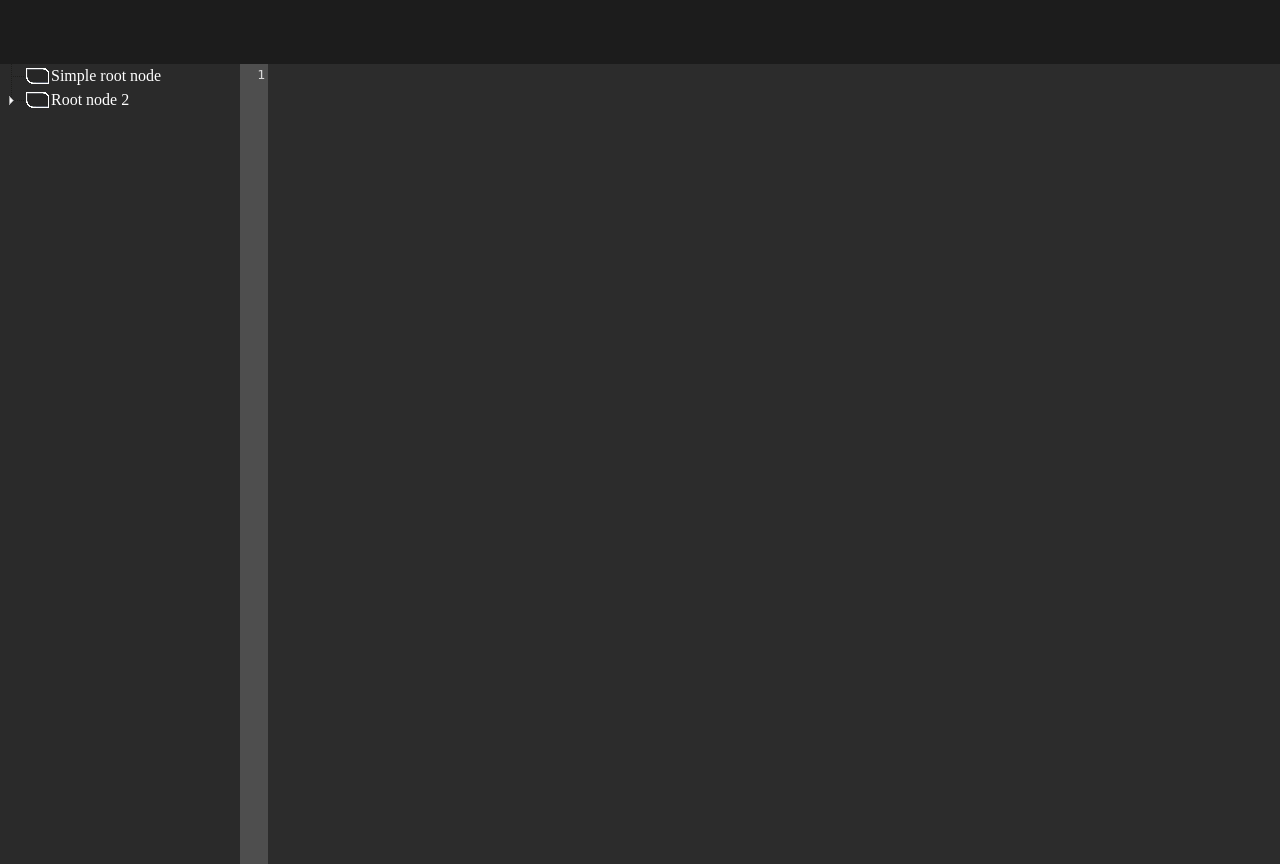
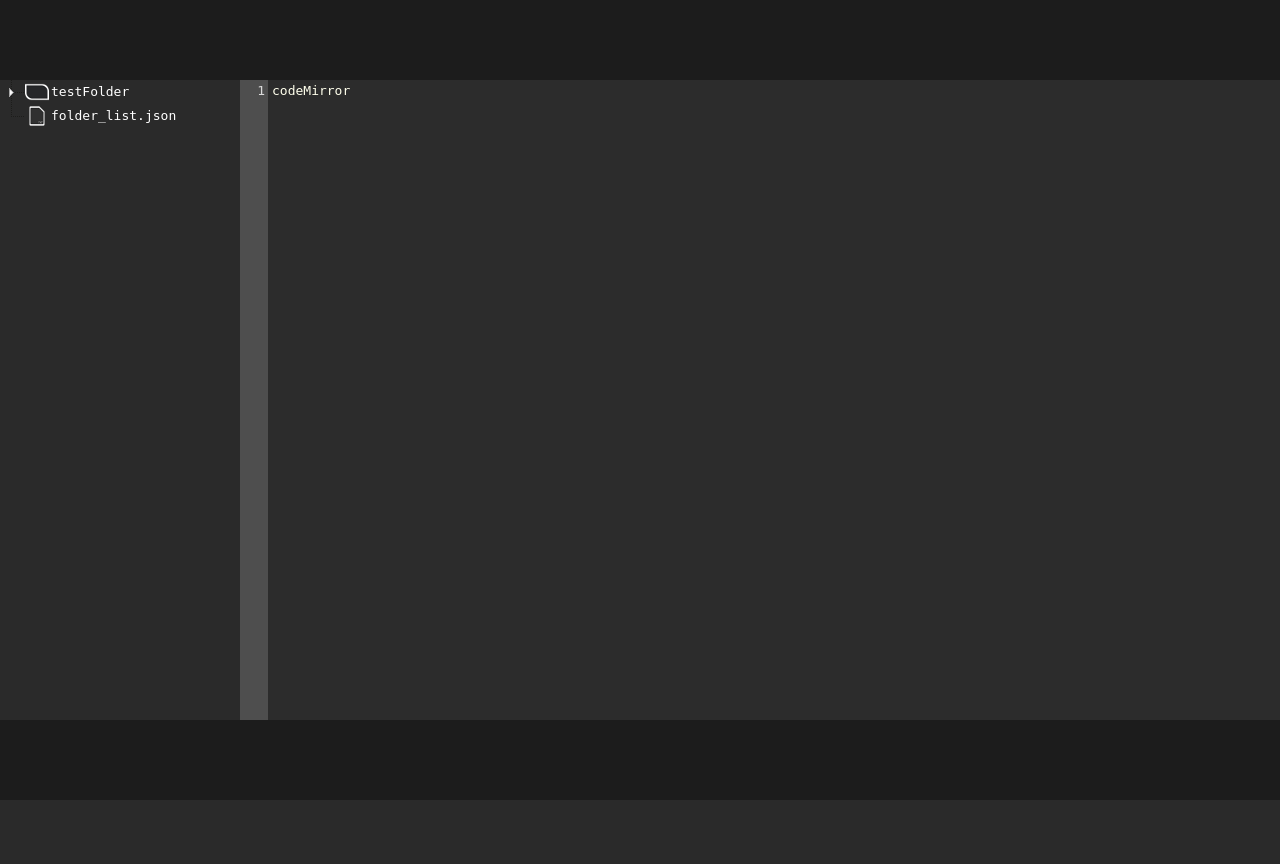
Before and after one commit to Interface0625/JSEditor, a PHP site: page /test/ in a window 1280 px wide. After the commit the page ends 800 px from the top, so only its background shows below. Run offline with PHP 8.4, Linux system fonts and the light colour scheme.

Commit message:
Simple, clean, working proof of concept

```diff
--- a/data/folder_list.json
+++ b/data/folder_list.json
@@ -1,6 +1,7 @@
 [
 	   { "id" : "ajson1", "parent" : "#", "text" : "Simple root node" },
-	   { "id" : "ajson2", "parent" : "#", "text" : "Root node 2" },
+	   { "id" : "ajson2", "parent" : "#", "text" : "Root node 2", "icon" : "res/images/file.png" },
 	   { "id" : "ajson3", "parent" : "ajson2", "text" : "Child 1", "icon" : "res/images/file.png" },
-	   { "id" : "ajson4", "parent" : "ajson2", "text" : "Child 2", "icon" : "res/images/file.png" , "url": "js/script.js" }
-	]
+	   { "id" : "ajson4", "parent" : "ajson2", "text" : "Child 2", "icon" : "res/images/file.png" , "url": "js/script.js" },
+	   { "id" : "ajson5", "parent" : "ajson3", "text" : "Child 11", "icon" : "res/images/file.png" }
+]
--- a/index.html
+++ b/index.html
@@ -1,42 +1,39 @@
 <html>
 <head>
+	<!-- -->
+	<title>JSEditor</title>
+
 	<!-- github: https://github.com/marijnh/CodeMirror -->
 	<link rel="stylesheet" href="js/CodeMirror-master/lib/codemirror.css">
 	<link rel="stylesheet" href="js/CodeMirror-master/theme/mbo.css">
 
+	<script type="text/javascript" src="js/CodeMirror-master/lib/codemirror.js"></script>
+	<script type="text/javascript" src="js/CodeMirror-master/mode/javascript/javascript.js"></script>
+	<script type="text/javascript">	</script>
+
+
+	<!-- Directory List -->
 	<link rel="stylesheet" href="js/jstree-master/dist/themes/default/style.css" />
+
 	<script src="js/jstree-master/dist/libs/jquery.js"></script>
 	<script src="js/jstree-master/dist/jstree.min.js"></script>
 
-
-	<script type="text/javascript" src="js/CodeMirror-master/lib/codemirror.js"></script>
-	<script type="text/javascript" src="js/CodeMirror-master/mode/javascript/javascript.js"></script>
-	<script type="text/javascript">	</script>
-	<!-- Directory List -->
-	<script type="text/javascript" src="js/script.js"></script>
-
-	<!-- -->
 	<!-- -->
 	<link rel="stylesheet" href="res/css/style.css">
-
+	<script type="text/javascript" src="js/script.js"></script>
 </head>
 <body onload="init();">
 	<div id="topbar"></div>
 	<div id="bodyContainer">
 		<div id="fileContainer">
-			<div id="container">
-				<ul>
-				    <li>Root node
-				      <ul>
-				        <li id="child_node">Child node</li>
-				      </ul>
-				    </li>
-				  </ul>
-				</div>
+			<div id="jstreeContainer">
+				<ul><li>jstree</li></ul>
 			</div>
+		</div>
 		<div id="sourceEditor">
-			<textarea id="code"></textarea>
+			<textarea id="code">codeMirror</textarea>
 		</div>
 	</div>
+	<div id="bottomBar"></div>
 </body>
 </html>
--- a/js/script.js
+++ b/js/script.js
@@ -5,52 +5,37 @@ function xhrGet(reqUri, callback) {
 	xhr.send();
 }
 function openCode(url){
-			console.log("fetching gile" + url);
-
 	if(!url) return;
 	xhrGet(url, function(){
 		cm.doc.setValue(this.responseText);
 	})
 }
 
-
-
-	var init = function(){
-		console.log("hej");
+var init_jstreeContainer = function(){
 	var treeData = [];
 	$(function() {
-	  		$('#container').jstree({ 'core' : {
+		$('#jstreeContainer').jstree({ 'core' : {
 			"data" : function(o, cb){
 				var self = this;
-	  		 		xhrGet("data/folder_list.json", function(){
+					xhrGet("jstreedata.json", function(){
 						treeData = JSON.parse(this.responseText)
-	  		 			cb.call(
-	  		 				self,
-	  		 				treeData
-              			);
+						cb.call(self, treeData);
 				});
 			}
 		} });
-
-
-
-	  		///
-			$('#container')
-			  // listen for event
+	$('#jstreeContainer')
 		.on('changed.jstree', function (e, data) {
-			   	//1console.log(data);
-			   	//1console.log(e);
 			for(var i = 0; i < treeData.length; i++){
 				var id = data.selected[0];
 				if(treeData[i]["id"] === id){
 					var url = treeData[i]["url"];
-			   				console.log(treeData[i]["url"])
 					openCode(url);
 				}
 			}
 		})
 	});
-		//
+}
+var init_CodeMirror = function(){
 	cm = CodeMirror.fromTextArea(
 		document.getElementById("code"), {
 			lineNumbers: true,
@@ -58,3 +43,8 @@ function xhrGet(reqUri, callback) {
 			theme: "mbo"
 	});
 }
+
+var init = function(){
+	init_jstreeContainer();
+	init_CodeMirror();
+}
--- /dev/null
+++ b/jstreedata.json
@@ -0,0 +1 @@
+[{"text": "testFolder", "id": "data/testFolder", "parent": "#", "icon": "res/images/folder.png"}, {"url": "data/folder_list.json", "text": "folder_list.json", "id": "data/folder_list.json", "parent": "#", "icon": "res/images/file.png"}, {"text": "testSubFolder", "id": "data/testFolder/testSubFolder", "parent": "data/testFolder", "icon": "res/images/folder.png"}, {"url": "data/testFolder/testSubFolder/testFile", "text": "testFile", "id": "data/testFolder/testSubFolder/testFile", "parent": "data/testFolder/testSubFolder", "icon": "res/images/file.png"}]
--- a/res/css/style.css
+++ b/res/css/style.css
@@ -2,78 +2,51 @@ body{
 	margin: 0px;
 	padding: 0px;
 }
-.CodeMirror{
-height: 100%;
-}
+
 #topbar{
-margin: 0px;
-padding: 0px;
 	width: 100%;
-height: 64px;
+	height: 10%;
 	background-color: #1c1c1c;
 }
-.fileIcon{
-padding: 4px;
-float: left;
-width: 24px;
-height: 24px;
+
+#bodyContainer{
+	height: 80%;
+	width: 100%;
 }
-.fileName{
-padding: 0px;
-padding-top: 8px;
-margin: 0px;
-}
+
+/* jstreeview */
 #fileContainer{
 	float: left;
-overflow:scroll;
-margin: 0px;
-padding: 0px;
-display: block;
 	width: 240px;
 	height: 100%;
+	font-family: monospace;
+}
+#jstreeContainer{
 	background-color: #2a2a2a;
-}
-.dir, .file{
-clear: both;
-margin: 0px;
-padding: 0px;
-background-color: #3a3a3a;
-color: #dadada;
-height: 32px;
-width: 100%;
-}
-.file{
-background-color: #4a4a4a;
-}
-#sourceEditor{
-background-color: #2a2a2a;
-margin: 0px;
-padding: 0px;
+	color: #FFF;
 	width: 100%;
 	height: 100%;
-}
-#container{
-color: #FFF;
-
-}
-.jstree-default-responsive .jstree-wholerow-hovered {
-background: #555;
+	overflow: hidden;
 }
 .jstree-default .jstree-hovered {
 	background-color: #555;
 }
-.jstree-default.jstree-checkbox-no-clicked .jstree-clicked.jstree-hovered {
-background: #555;
+.jstree-default .jstree-clicked {
+	background: #696969;
 }
-.jstree-default.jstree-checkbox-no-clicked > .jstree-wholerow-ul .jstree-wholerow-clicked.jstree-wholerow-hovered {
-background: #555;
+
+/* Code Mirror */
+#sourceEditor{
+	width: 100%;
+	height: 100%;
 }
-.jstree-default .jstree-wholerow-hovered {
-background: #555;
+.CodeMirror{
+	height: 100%;
 }
-.jstree-default-responsive .jstree-wholerow-clicked {
-background: #666;
+
+/* Bottom */
+#bottomBar{
+	height: 10%;
+	width: 100%;
+	background-color: #1c1c1c;
 }
-.jstree-default .jstree-clicked {
-background: #666;
-}
```
Also changed, not shown: res/images/file (copy).png (deleted), res/images/folder.png, res/images/folder.svg (deleted), res/images/text-x-generic.svg (deleted), 3 other files. Lines whose indentation alone changed are shown as unchanged.
